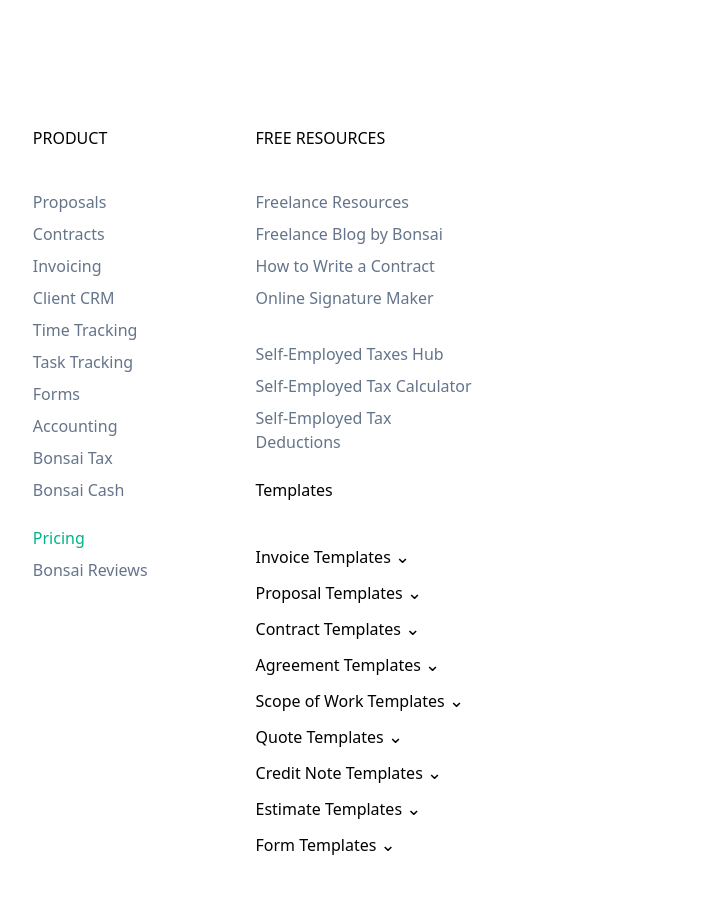
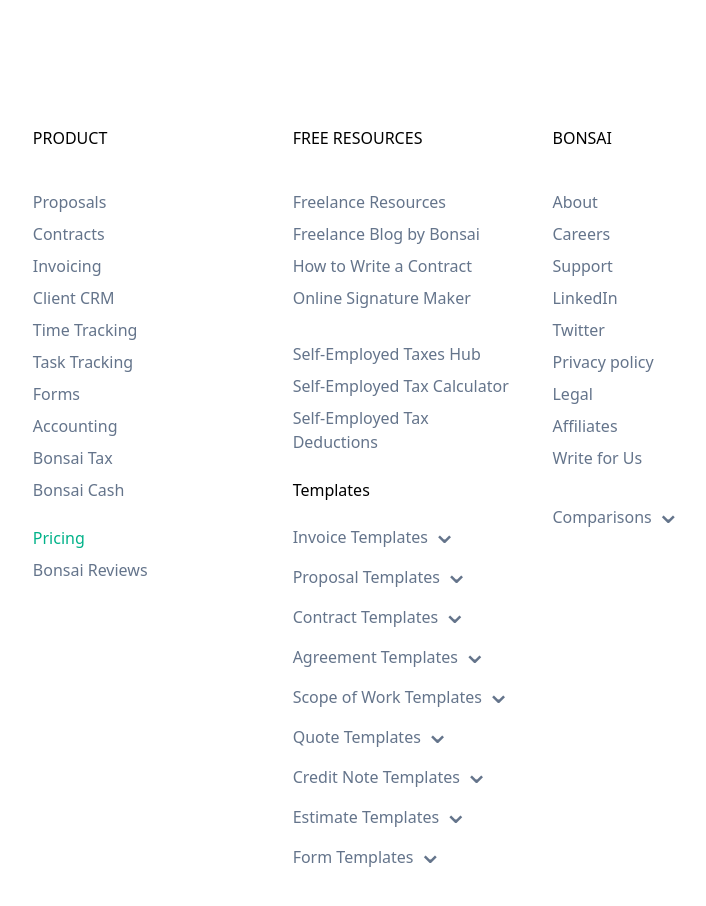
Before and after one commit to MokshagnaV/frontend-practice, a React (Create React App) app in the folder bonsai-pricing-page-clone/: page / in a window 1280 px wide. Shown: the part 2620-3526 px from the top of the page, without its empty margins (236-942 px from the left). Built offline with nearby package versions, Linux system fonts and the light colour scheme.

Commit message:
Footer Done

```diff
--- /dev/null
+++ b/bonsai-pricing-page-clone/src/components/common/FooterInteractiveItem.jsx
@@ -0,0 +1,28 @@
+import React, { useState } from "react";
+
+export default function FooterInteractiveItem({ item }) {
+  const [isOpen, setIsOpen] = useState(false);
+  return (
+    <div className="font-light">
+      <button
+        className=" text-slate-500 hover:text-black mb-1"
+        onClick={() => setIsOpen((prev) => !prev)}
+      >
+        {item.title} <span className="text-3xl">⌄</span>
+      </button>
+      {item.children && (
+        <div
+          className={`${
+            isOpen ? "h-full" : "h-0"
+          } overflow-hidden flex flex-col pl-2 gap-2`}
+        >
+          {item.children.map((i) => (
+            <a href="/#" key={i} className=" text-slate-500 hover:text-black ">
+              {i}
+            </a>
+          ))}
+        </div>
+      )}
+    </div>
+  );
+}
--- a/bonsai-pricing-page-clone/src/components/pages/Footer.jsx
+++ b/bonsai-pricing-page-clone/src/components/pages/Footer.jsx
@@ -1,11 +1,12 @@
 import React from "react";
 import { footerData } from "../../data";
+import FooterInteractiveItem from "../common/FooterInteractiveItem";
 
 export default function Footer() {
-  const { PRODUCT, Pricing, Templates } = footerData;
+  const { PRODUCT, Pricing, Templates, BONSAI, Comparisons } = footerData;
   return (
     <footer>
-      <div className="max-container px-[5%] xl:px-[16%] py-24 flex flex-col sm:flex-row ">
+      <div className="max-container px-[5%] xl:px-[16%] py-24 flex flex-col justify-between sm:flex-row ">
         <div className="w-[30%]">
           {/* Products */}
           <div>
@@ -53,19 +54,35 @@
           </div>
           {/* Templates */}
           <div>
-            <h5 className="mb-10">Templates</h5>
-            <div className="flex flex-col gap-2 mb-6">
+            <h5 className="mb-3">Templates</h5>
+            <div className="flex flex-col mb-6 font-light">
               {Templates.map((p, index) => (
-                <div key={index}>
-                  <p>
-                    {p.title} <span className="text-lg">⌄</span>
-                  </p>
-                </div>
+                <FooterInteractiveItem key={index} item={p} />
               ))}
             </div>
           </div>
         </div>
-        <div className="w-[30%]"></div>
+        <div className="w-[30%]">
+          {/* Bonsai */}
+          <div>
+            <h5 className="mb-10">BONSAI</h5>
+            <div className="flex flex-col gap-2 mb-6">
+              {BONSAI.map((p) => (
+                <a
+                  href="/#"
+                  key={p}
+                  className="text-slate-500 hover:text-black font-light"
+                >
+                  {p}
+                </a>
+              ))}
+            </div>
+          </div>
+          {/* comparisons */}
+          <FooterInteractiveItem
+            item={{ title: "Comparisons", children: Comparisons }}
+          />
+        </div>
       </div>
     </footer>
   );
```
